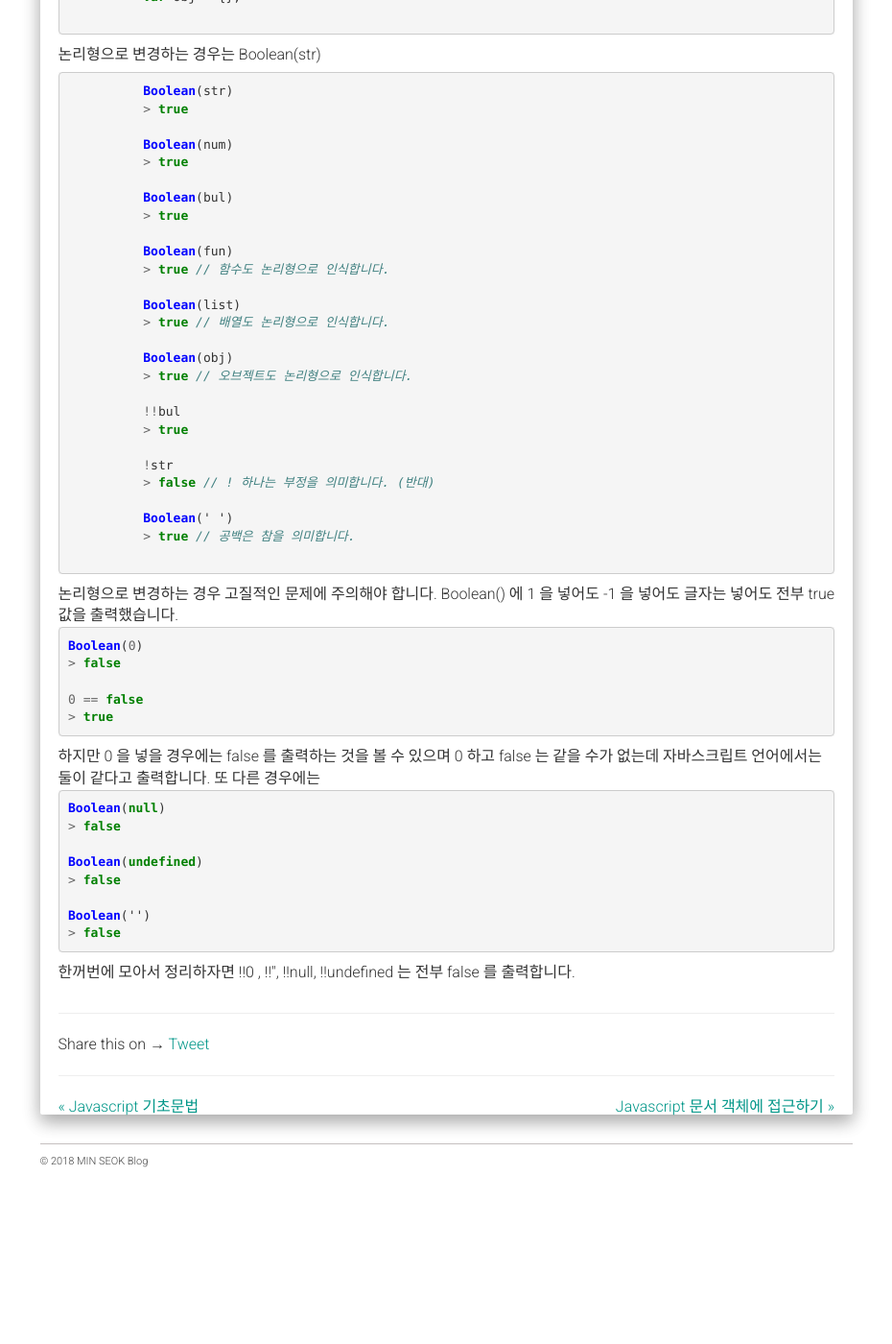
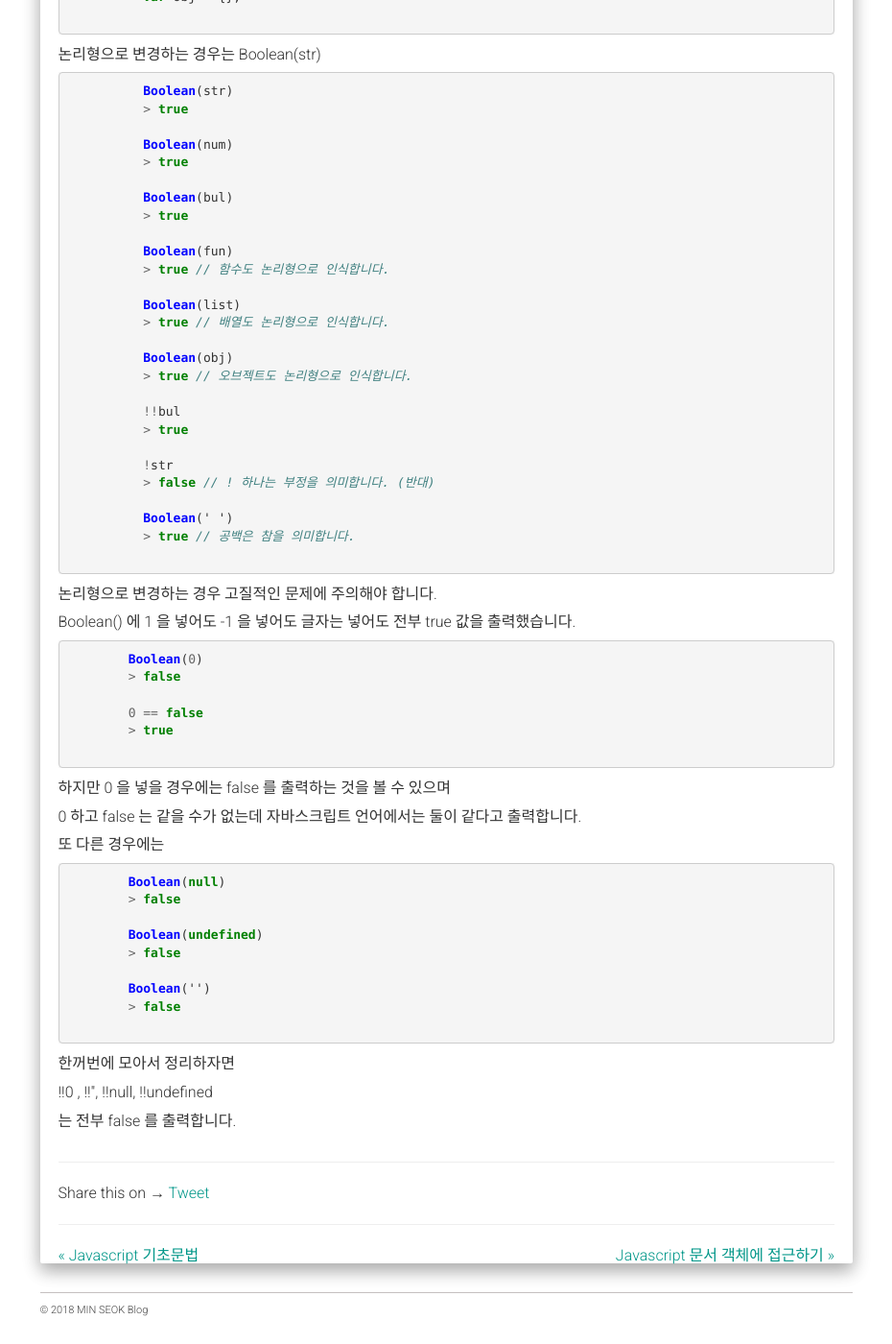
Before and after one commit to alalstjr/promote.github.io, a Jekyll site: the page built from _posts/2018-08-29-JavaScript 데이터 유형.md, in a window 1280 px wide and 1400 px high, scrolled down 3537 px. Shown: the whole window at 96% size, without its empty margins (321-1251 px from the left). Built offline with Jekyll 4.4.1, drawn with Linux system fonts in a browser that asks for light colours; nearby versions of some CDN libraries; our own code applies the rules of GitHub Pages for plain Markdown files; comment, search, counter and statistics services are not loaded; before the commit the page ends 4782 px from its top, so only the background shows below that.

Commit message:
Update 2018-08-29-JavaScript 데이터 유형.md

```diff
--- a/_posts/2018-08-29-JavaScript 데이터 유형.md
+++ b/_posts/2018-08-29-JavaScript 데이터 유형.md
@@ -192,31 +192,31 @@
 	  > true // 공백은 참을 의미합니다.
 	{% endhighlight %}
 
-	논리형으로 변경하는 경우 고질적인 문제에 주의해야 합니다.
-	Boolean() 에 1 을 넣어도 -1 을 넣어도 글자는 넣어도 전부 true 값을 출력했습니다.
+	<p>논리형으로 변경하는 경우 고질적인 문제에 주의해야 합니다.</p>
+	<p>Boolean() 에 1 을 넣어도 -1 을 넣어도 글자는 넣어도 전부 true 값을 출력했습니다.</p>
 
 	{% highlight javascript %}
-Boolean(0)
-> false
+	Boolean(0)
+	> false
 
-0 == false
-> true
-{% endhighlight %}
-하지만 0 을 넣을 경우에는 false 를 출력하는 것을 볼 수 있으며
-0 하고 false 는 같을 수가 없는데 자바스크립트 언어에서는 둘이 같다고 출력합니다.
-또 다른 경우에는
-{% highlight javascript %}
-Boolean(null)
-> false
+	0 == false
+	> true
+	{% endhighlight %}
+	<p>하지만 0 을 넣을 경우에는 false 를 출력하는 것을 볼 수 있으며</p>
+	<p>0 하고 false 는 같을 수가 없는데 자바스크립트 언어에서는 둘이 같다고 출력합니다.</p>
+	<p>또 다른 경우에는 </p>
+	{% highlight javascript %}
+	Boolean(null)
+	> false
 
-Boolean(undefined)
-> false
+	Boolean(undefined)
+	> false
 
-Boolean('')
-> false
-{% endhighlight %}
+	Boolean('')
+	> false
+	{% endhighlight %}
 
-한꺼번에 모아서 정리하자면
-!!0 , !!'', !!null, !!undefined
-는 전부 false 를 출력합니다.
+	<p>한꺼번에 모아서 정리하자면</p>
+	<p>!!0 , !!'', !!null, !!undefined</p>
+	<p>는 전부 false 를 출력합니다.</p>
 </div>
```
